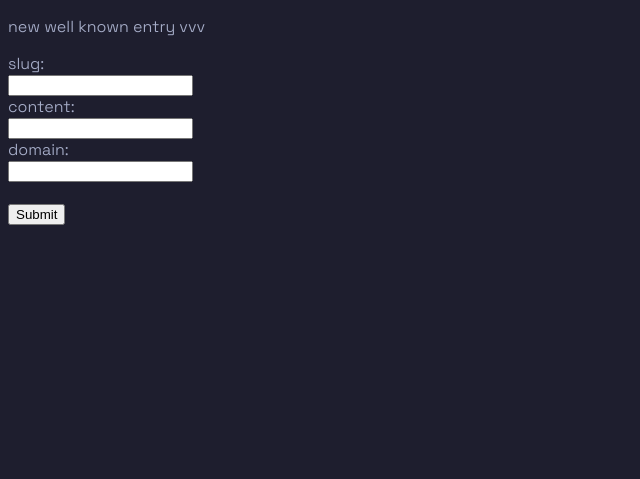
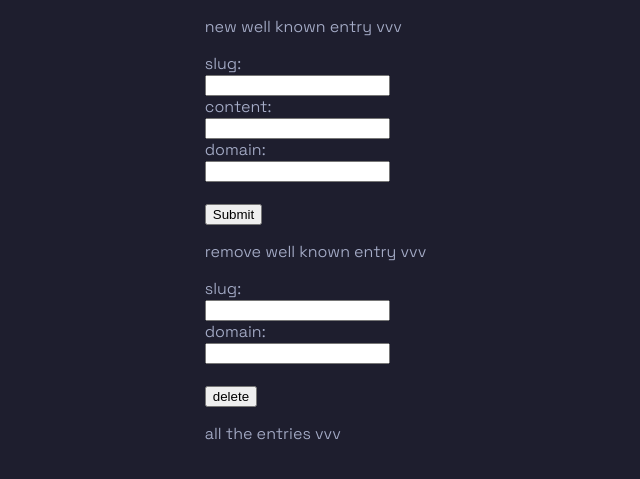
Before and after one commit to MrSeven3/personal-website, a Flask app: template templates/admin/well-known-config.html in a window 1280 px wide. Shown: the top 479 px of the page, without its empty margins (0-640 px from the left). Run offline with Flask 3, Linux system fonts and the light colour scheme; the template is opened without the code that fills it, so the values that code supplies are empty.

Commit message:
dynamically list the well known entries

```diff
--- a/templates/admin/well-known-config.html
+++ b/templates/admin/well-known-config.html
@@ -16,20 +16,34 @@
         <script defer src="https://umami.thirtyseventh.xyz/script.js" data-performance="true" data-auto-track="true" data-website-id="2094daf6-589d-4e9a-a353-7e466c5f2443"></script>
 
     </head>
-    <body class="space-grotesk-normal ">
+    <body class="space-grotesk-normal" style="margin:0 16vw;">
         <p>new well known entry vvv</p>
         <form method="post">
-            <label for="slug">slug:</label><br>
-            <input type="text" id="slug" name="slug"><br>
-            <label for="content">content:</label><br>
-            <input type="text" id="content" name="content"><br>
-            <label for="domain">domain:</label><br>
-            <input type="text" id="domain" name="domain">
+            <label for="cslug">slug:</label><br>
+            <input type="text" id="cslug" name="slug"><br>
+            <label for="ccontent">content:</label><br>
+            <input type="text" id="ccontent" name="content"><br>
+            <label for="cdomain">domain:</label><br>
+            <input type="text" id="cdomain" name="domain">
 
             <br><br>
 
             <input type="submit" value="Submit">
         </form>
+        <p>remove well known entry vvv</p>
+        <form method="post" action="remove-well-known-entry">
+            <label for="rslug">slug:</label><br>
+            <input type="text" id="rslug" name="slug"><br>
+            <label for="rdomain">domain:</label><br>
+            <input type="text" id="rdomain" name="domain">
+            <br><br>
+            <input type="submit" value="delete">
+        </form>
+
+        <div>
+            <p>all the entries vvv</p>
+            {{ entry_list | safe }}
+        </div>
 
     </body>
 </html>
```
Also changed, not shown: routes/admin.py (+11 -1 lines).
